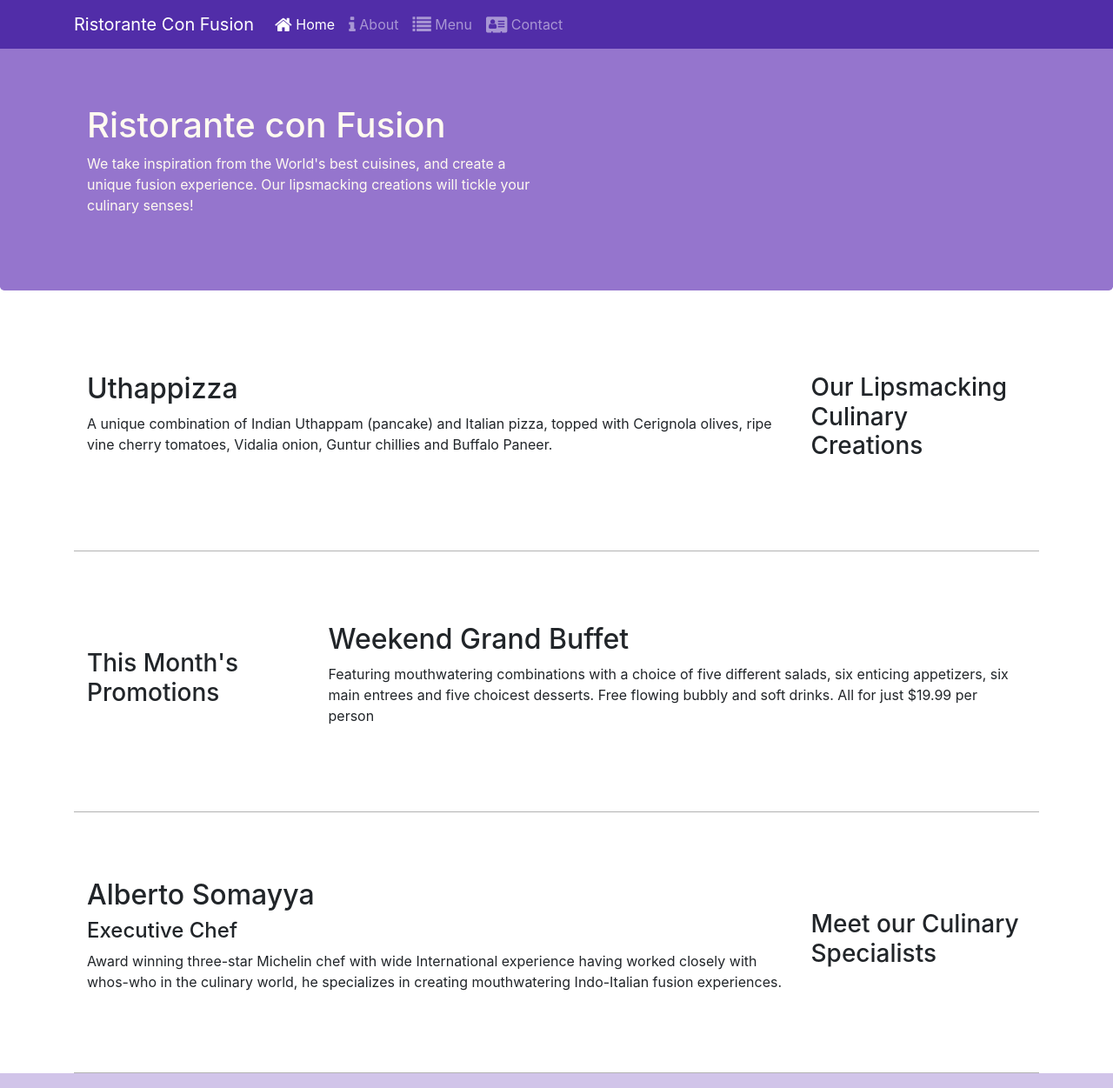
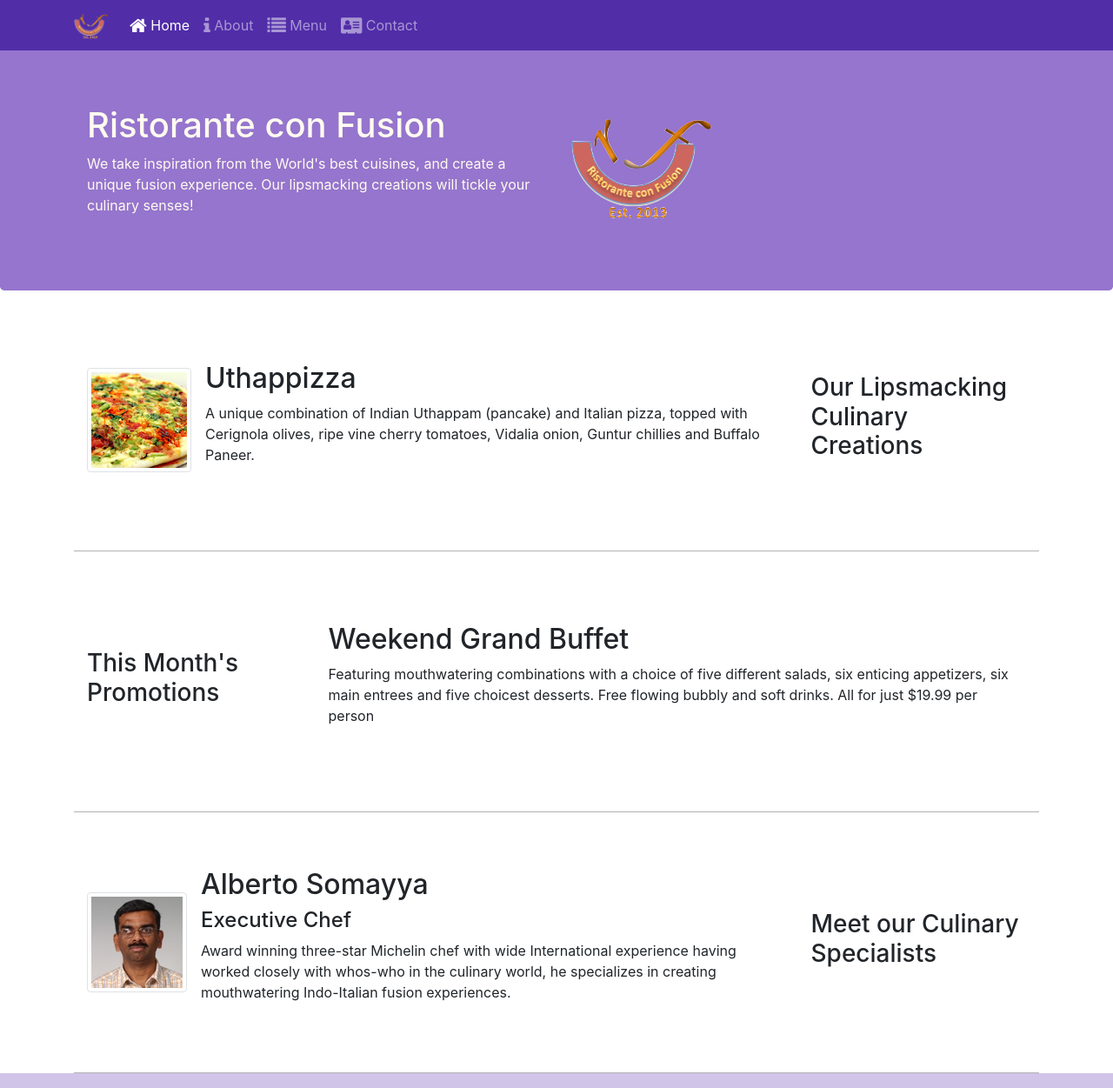
Before and after one commit to Govind-Asawa/learning-Bootstrap, a website: page index.html in a window 1280 px wide. Shown: the top 1251 px of the page at 87% size. Drawn offline with nearby package versions, Linux system fonts and the light colour scheme.

Commit message:
added imgs and media

```diff
--- a/index.html
+++ b/index.html
@@ -17,7 +17,7 @@
                 <button class="navbar-toggler" type="button" data-toggle="collapse" data-target="#Navbar">
                     <span class="navbar-toggler-icon"></span>
                 </button>
-                <a class="navbar-brand" href="#">Ristorante Con Fusion</a>
+                <a class="navbar-brand" href="#"><img src="img/logo.png" height="30" width="40" alt="logo"></a>
                 <div class="collapse navbar-collapse" id="Navbar">
                     <ul class="navbar-nav mr-auto">
                         <li class="nav-item active"><a class="nav-link" href="#"><span class="fa fa-home fa-lg"></span> Home</a></li>
@@ -36,7 +36,8 @@
                     <h1>Ristorante con Fusion</h1>
                     <p>We take inspiration from the World's best cuisines, and create a unique fusion experience. Our lipsmacking creations will tickle your culinary senses!</p>
                 </div>
-                <div class="col-12 col-sm">
+                <div class="col-12 col-sm  align-self-center">
+                    <img src="img/logo.png" alt="logo">
                 </div>
             </div>
         </div>
@@ -48,8 +49,13 @@
                 <h3>Our Lipsmacking Culinary Creations</h3>
             </div>
             <div class="col col-sm col-md order-sm-first">
-                <h2>Uthappizza</h2>
-                <p>A unique combination of Indian Uthappam (pancake) and Italian pizza, topped with Cerignola olives, ripe vine cherry tomatoes, Vidalia onion, Guntur chillies and Buffalo Paneer.</p>
+                <div class="media">
+                    <img class="d-flex mr-3 img-thumbnail align-self-center" src="img/uthappizza.png" alt="Uthappizza">
+                    <div class="media-body">
+                        <h2 class="mt-0">Uthappizza</h2>
+                        <p>A unique combination of Indian Uthappam (pancake) and Italian pizza, topped with Cerignola olives, ripe vine cherry tomatoes, Vidalia onion, Guntur chillies and Buffalo Paneer.</p>
+                    </div>
+                </div>
             </div>
         </div>
 
@@ -69,9 +75,14 @@
                 <h3>Meet our Culinary Specialists</h3>
             </div>
             <div class="col col-sm col-md order-sm-first">
-                <h2>Alberto Somayya</h2>
-                <h4>Executive Chef</h4>
-                <p>Award winning three-star Michelin chef with wide International experience having worked closely with whos-who in the culinary world, he specializes in creating mouthwatering Indo-Italian fusion experiences. </p>
+                <div class="media">
+                    <img class="d-flex mr-3 img-thumbnail align-self-center" src="img/alberto.png" alt="Alberto">
+                    <div class="media-body">
+                        <h2>Alberto Somayya</h2>
+                        <h4>Executive Chef</h4>
+                        <p>Award winning three-star Michelin chef with wide International experience having worked closely with whos-who in the culinary world, he specializes in creating mouthwatering Indo-Italian fusion experiences. </p>
+                    </div>
+                </div>
             </div>
         </div>
     </div>
```
Also changed, not shown: aboutus.html (+4 -3 lines), contactus.html (+3 -2 lines), img/alberto.png (added), img/buffet.png (added), img/logo.png (added), img/uthappizza.png (added).
